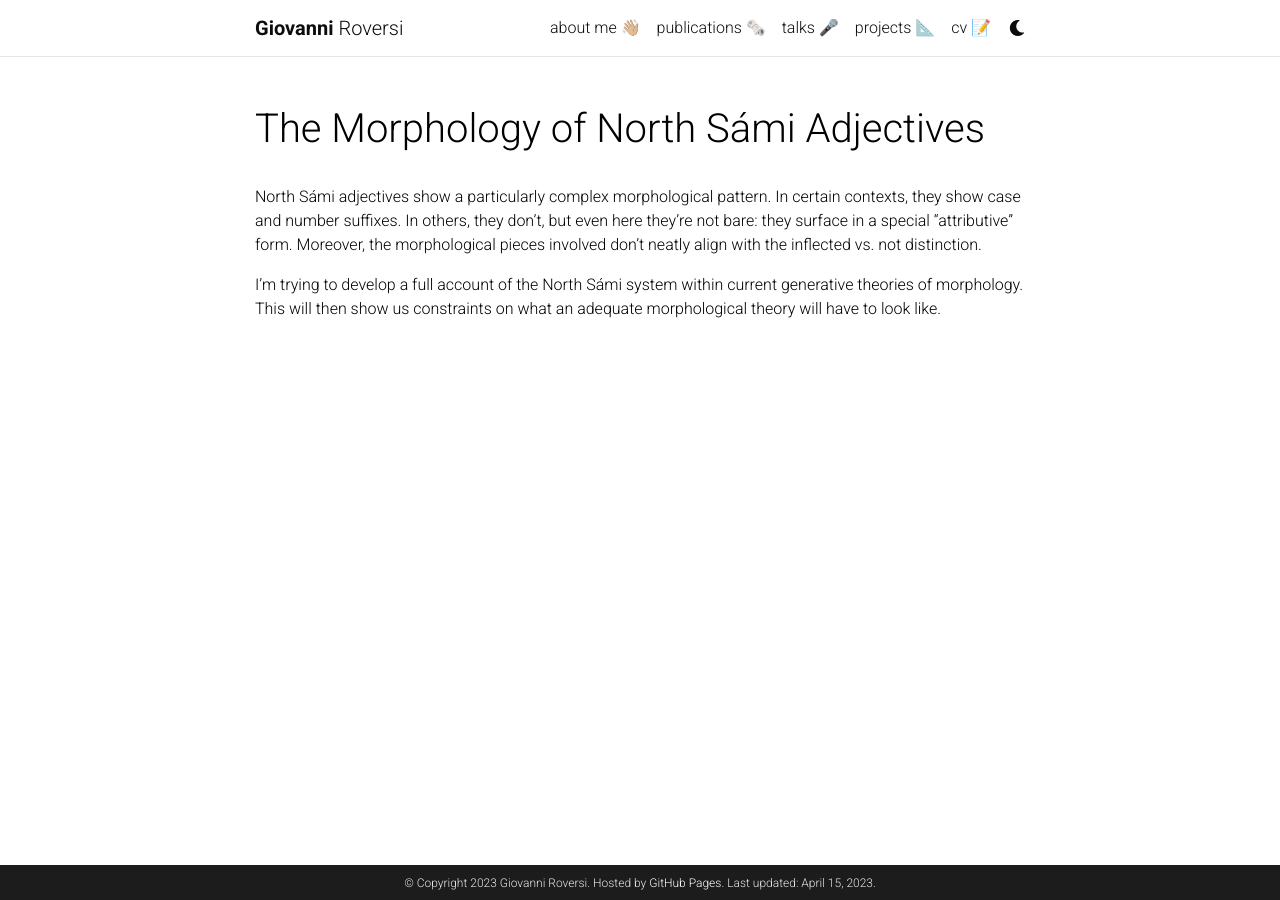
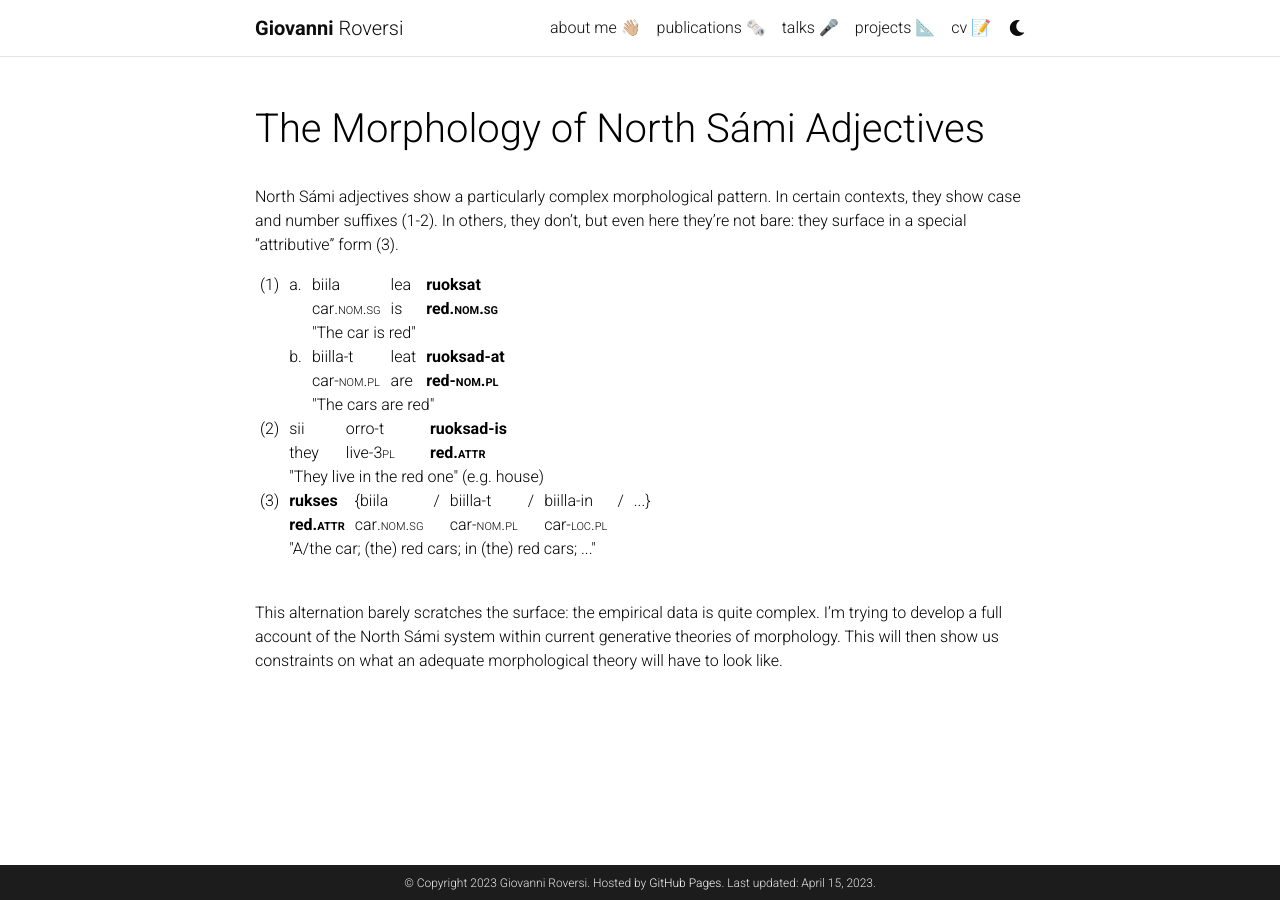
Before and after one commit to GiovanniRoversiMIT/GiovanniRoversiMIT, a Jekyll site: the page built from _projects/1_project.md, in a window 1280 px wide. Built offline with Jekyll 4.4.1, drawn with Linux system fonts in a browser that asks for light colours; comment, search, counter and statistics services are not loaded; a style sheet for code colours, icons or effects is not loaded.

Commit message:
more bio

```diff
--- a/_projects/1_project.md
+++ b/_projects/1_project.md
@@ -8,9 +8,124 @@ category: work
 ---
 
 North Sámi adjectives show a particularly complex morphological pattern.
-In certain contexts, they show case and number suffixes.
-In others, they don't, but even here they're not bare: they surface in a special "attributive" form.
-Moreover, the morphological pieces involved don't neatly align with the inflected vs. not distinction.
+In certain contexts, they show case and number suffixes (1-2).
+In others, they don't, but even here they're not bare: they surface in a special "attributive" form (3).
 
+<style type="text/css">
+    .tg  {border-collapse:collapse;border-spacing:0;}
+    .tg td{border-color:black;border-style:solid;border-width:0px;overflow:hidden;padding:0px 5px;word-break:normal;}
+    .tg th{border-color:black;border-style:solid;border-width:0px;overflow:hidden;padding:0px 5px;word-break:normal;}
+    .tg .tg-73oq{border-color:#000000;text-align:left;vertical-align:top}
+    .tg .tg-mcqj{border-color:#000000;font-weight:bold;text-align:left;vertical-align:top}
+</style>
+<table class="tg">
+<tbody>
+  <tr>
+    <td class="tg-73oq">(1)</td>
+    <td class="tg-73oq">a.</td>
+    <td class="tg-73oq">biila</td>
+    <td class="tg-73oq">lea</td>
+    <td class="tg-mcqj">ruoksat</td>
+  </tr>
+  <tr>
+    <td class="tg-73oq"></td>
+    <td class="tg-73oq"></td>
+    <td class="tg-73oq">car<font style="font-variant: small-caps">.nom.sg</font></td>
+    <td class="tg-73oq">is</td>
+    <td class="tg-mcqj">red<font style="font-variant: small-caps">.nom.sg</font></td>
+  </tr>
+  <tr>
+    <td class="tg-73oq"></td>
+    <td class="tg-73oq"></td>
+    <td class="tg-73oq" colspan="3">"The car is red"</td>
+  </tr>
+  <tr>
+    <td class="tg-73oq"></td>
+    <td class="tg-73oq">b.</td>
+    <td class="tg-73oq">biilla-t</td>
+    <td class="tg-73oq">leat</td>
+    <td class="tg-mcqj">ruoksad-at</td>
+  </tr>
+  <tr>
+    <td class="tg-73oq"></td>
+    <td class="tg-73oq"></td>
+    <td class="tg-73oq">car<font style="font-variant: small-caps">-nom.pl</font></td>
+    <td class="tg-73oq">are</td>
+    <td class="tg-mcqj">red<font style="font-variant: small-caps">-nom.pl</font></td>
+  </tr>
+  <tr>
+    <td class="tg-73oq"></td>
+    <td class="tg-73oq"></td>
+    <td class="tg-73oq" colspan="3">"The cars are red"</td>
+  </tr>
+</tbody>
+</table>
+<style type="text/css">
+    .tg  {border-collapse:collapse;border-spacing:0;}
+    .tg td{border-color:black;border-style:solid;border-width:0px;overflow:hidden;padding:0px 5px;word-break:normal;}
+    .tg th{border-color:black;border-style:solid;border-width:0px;overflow:hidden;padding:0px 5px;word-break:normal;}
+    .tg .tg-73oq{border-color:#000000;text-align:left;vertical-align:top}
+    .tg .tg-mcqj{border-color:#000000;font-weight:bold;text-align:left;vertical-align:top}
+</style>
+<table class="tg">
+<tbody>
+  <tr>
+    <td class="tg-73oq">(2)</td>
+    <td class="tg-73oq">sii</td>
+    <td class="tg-73oq">orro-t</td>
+    <td class="tg-mcqj">ruoksad-is</td>
+  </tr>
+  <tr>
+    <td class="tg-73oq"></td>
+    <td class="tg-73oq">they</td>
+    <td class="tg-73oq">live<font style="font-variant: small-caps">-3pl</font></td>
+    <td class="tg-mcqj">red<font style="font-variant: small-caps">.attr</font></td>
+  </tr>
+  <tr>
+    <td class="tg-73oq"></td>
+    <td class="tg-73oq" colspan="3">"They live in the red one" (e.g. house)</td>
+  </tr>
+</tbody>
+</table>
+<style type="text/css">
+    .tg  {border-collapse:collapse;border-spacing:0;}
+    .tg td{border-color:black;border-style:solid;border-width:0px;overflow:hidden;padding:0px 5px;word-break:normal;}
+    .tg th{border-color:black;border-style:solid;border-width:0px;overflow:hidden;padding:0px 5px;word-break:normal;}
+    .tg .tg-73oq{border-color:#000000;text-align:left;vertical-align:top}
+    .tg .tg-mcqj{border-color:#000000;font-weight:bold;text-align:left;vertical-align:top}
+</style>
+<table class="tg">
+<tbody>
+  <tr>
+    <td class="tg-73oq">(3)</td>
+    <td class="tg-mcqj">rukses</td>
+    <td class="tg-73oq">{biila</td>
+    <td class="tg-73oq">/</td>
+    <td class="tg-73oq">biilla-t</td>
+    <td class="tg-73oq">/</td>
+    <td class="tg-73oq">biilla-in</td>
+    <td class="tg-73oq">/</td>
+    <td class="tg-73oq">...}</td>
+  </tr>
+  <tr>
+    <td class="tg-73oq"></td>
+    <td class="tg-mcqj">red<font style="font-variant: small-caps">.attr</font></td>
+    <td class="tg-73oq">car<font style="font-variant: small-caps">.nom.sg</font></td>
+    <td class="tg-73oq"></td>
+    <td class="tg-73oq">car<font style="font-variant: small-caps">-nom.pl</font></td>
+    <td class="tg-73oq"></td>
+    <td class="tg-73oq">car<font style="font-variant: small-caps">-loc.pl</font></td>
+    <td class="tg-73oq"></td>
+    <td class="tg-73oq"></td>
+  </tr>
+  <tr>
+    <td class="tg-73oq"></td>
+    <td class="tg-73oq" colspan="7">"A/the car; (the) red cars; in (the) red cars; ..."</td>
+  </tr>
+</tbody>
+</table>
+<br>
+
+This alternation barely scratches the surface: the empirical data is quite complex.
 I'm trying to develop a full account of the North Sámi system within current generative theories of morphology.
 This will then show us constraints on what an adequate morphological theory will have to look like.
```
Also changed, not shown: _pages/about.md (+1 -0 lines), _projects/2_project.md (+1 -0 lines).
